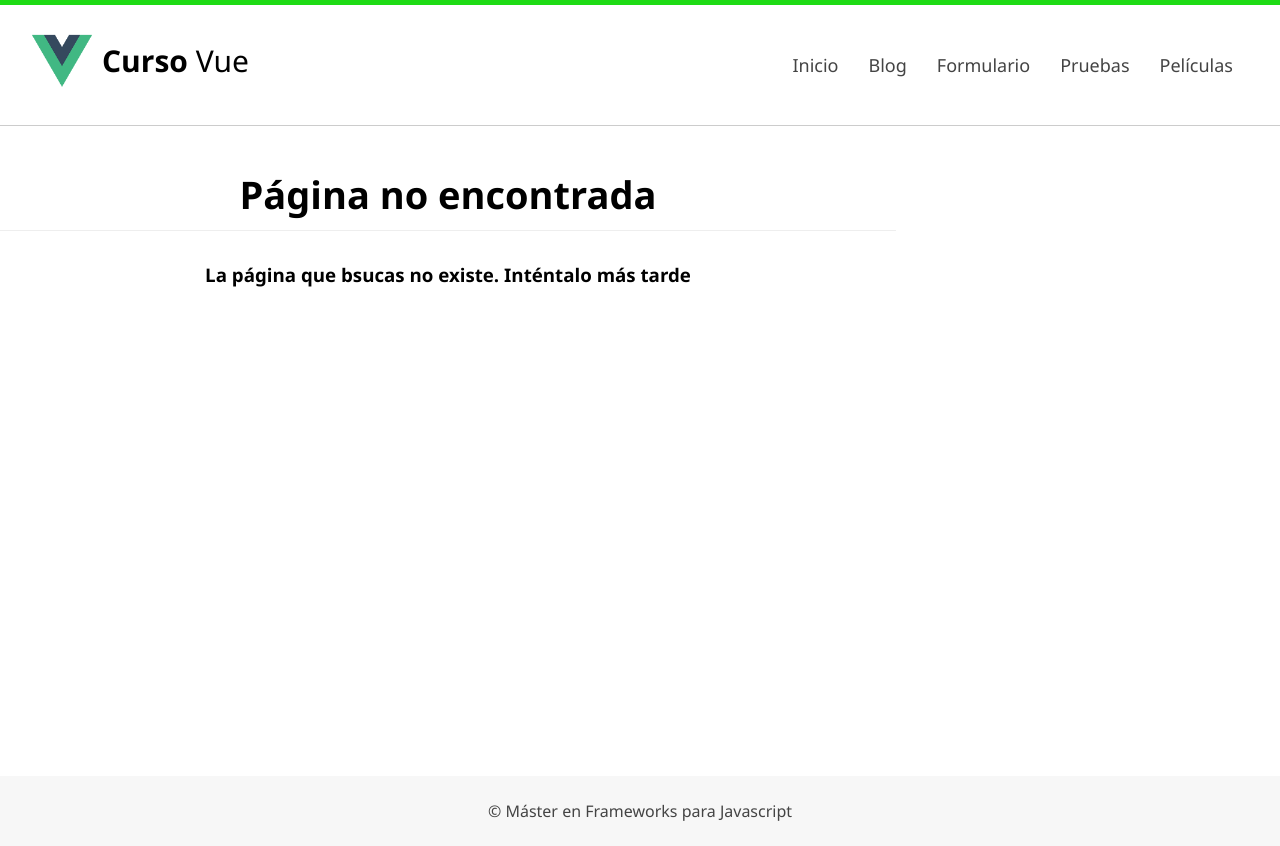
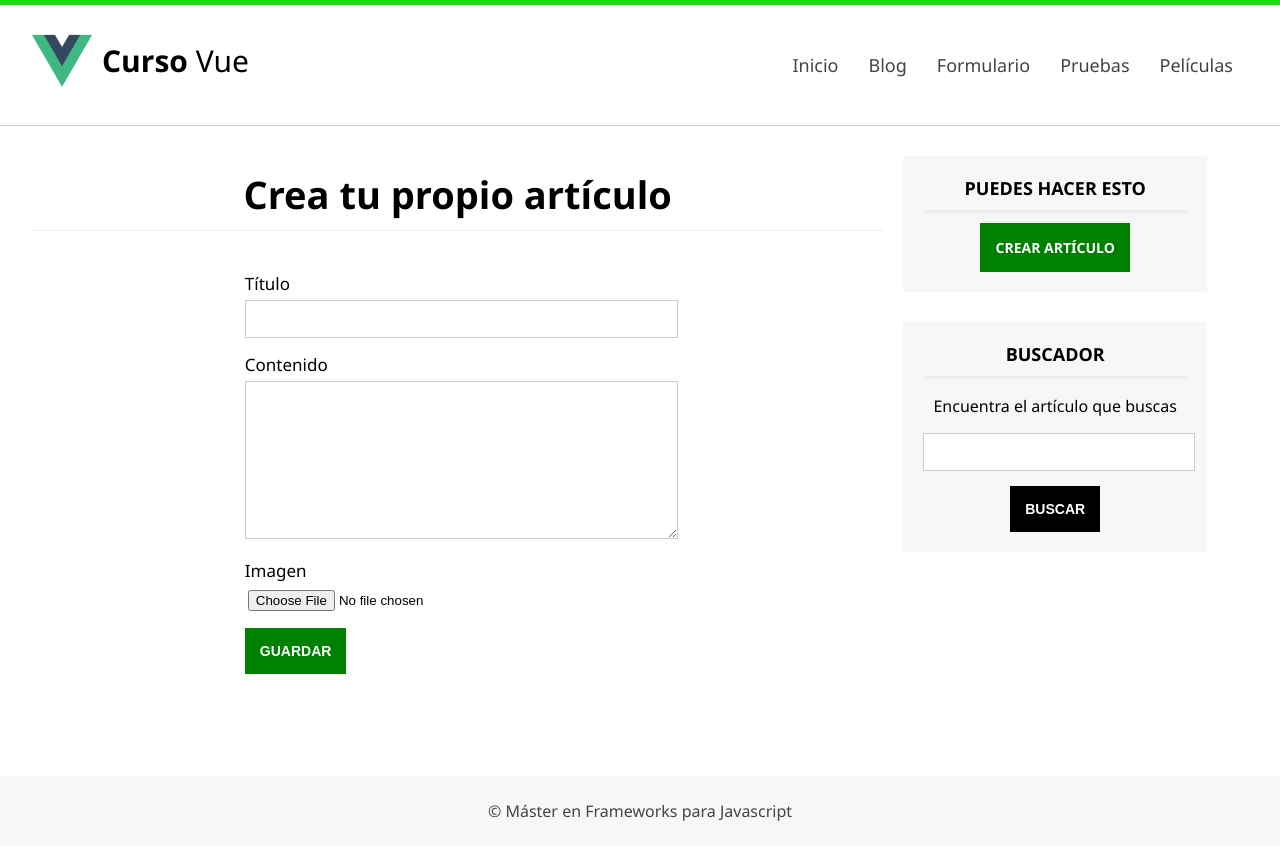
Before and after one commit to OriOrihuela/Master-Frontend-Frameworks, a Vue app in the folder learning-vue/: page /crear-articulo in a window 1280 px wide. Built offline with nearby package versions, Linux system fonts and the light colour scheme; what vue-moment would draw is missing.

Commit message:
feat(learning-vue): implement create article functionality
Implement a new component called "CreateArticle.vue" that allows the
user to create a new article. It will be saved into our MongoDB
database.

BREAKING CHANGE: !
Closes !

```diff
--- a/learning-vue/src/assets/css/styles.css
+++ b/learning-vue/src/assets/css/styles.css
@@ -296,6 +296,7 @@ body {
 }
 
 input[type="text"],
+input[type="file"],
 textarea {
   width: 100%;
   min-height: 30px;
@@ -306,6 +307,7 @@ textarea {
 }
 
 input[type="text"]:focus,
+input[type="file"]:focus,
 textarea:focus {
   box-shadow: 0 0 2px #ccc inset;
 }
--- /dev/null
+++ b/learning-vue/src/components/CreateArticle.vue
@@ -0,0 +1,124 @@
+<template>
+  <div>
+    <div class="center">
+      <section id="content">
+        <h1 class="subheader">Crea tu propio artículo</h1>
+        <!-- FORM -->
+        <form class="mid-form" @submit.prevent="submit">
+          <div class="form-group">
+            <label for="title">Título</label>
+            <input type="text" name="title" v-model="article.title" />
+            <div v-if="submitted && !$v.article.title.required">Introduce un título</div>
+          </div>
+          <div class="form-group">
+            <label for="content">Contenido</label>
+            <textarea type="text" name="content" v-model="article.content" />
+            <div
+              v-if="submitted && !$v.article.content.required"
+            >Introduce contenido para el artículo</div>
+          </div>
+          <div class="form-group">
+            <label for="image">Imagen</label>
+            <input type="file" name="file0" id="file" ref="file" @change="fileChange" />
+          </div>
+          <!-- LIMPIAR FLOATS -->
+          <div class="clearfix"></div>
+          <input type="submit" value="Guardar" class="btn btn-success" />
+        </form>
+      </section>
+      <Sidebar></Sidebar>
+      <!-- LIMPIAR FLOATS -->
+      <div class="clearfix"></div>
+    </div>
+  </div>
+</template>
+
+<script>
+import Sidebar from "./Sidebar";
+import ARTICLE from "../models/article";
+import GLOBAL from "../Global";
+import axios from "axios";
+import { required } from "vuelidate/lib/validators";
+
+export default {
+  name: "CreateArticle",
+  components: {
+    Sidebar
+  },
+  data() {
+    return {
+      article: ARTICLE,
+      file: null,
+      url: GLOBAL.url,
+      submitted: false
+    };
+  },
+  methods: {
+    // Method to submit the form.
+    submit() {
+      this.submitted = true;
+      // The validations have been touched...
+      this.$v.$touch();
+      // If the form is invalid...
+      if (this.$v.$invalid) {
+        // Fails silently.
+        return false;
+      } else {
+        // Save the data submitted by the form.
+        this.saveData();
+      }
+    },
+    // Method to save any article created by the user.
+    saveData() {
+      axios.post(this.url + "save", this.article).then(response => {
+        if (response.data.status === "success") {
+          this.saveArticle(response);
+        }
+      });
+    },
+    // In case the response.data.status is === "success".
+    saveArticle(response) {
+      // Uploading the image file in case has content.
+      if (this.file !== null && this.file !== undefined && this.file !== "") {
+        // Create a FormData instance.
+        const FORM_DATA = new FormData();
+        // /**
+        //  * Append to it the key "file0" with the image value
+        //  * (this.file.name) and the full content  of the file
+        //  */
+        FORM_DATA.append("file0", this.file, this.file.name);
+        axios
+          .post(
+            this.url + "upload-image/" + response.data.article._id,
+            FORM_DATA
+          )
+          .then(response => {
+            if (response.data.article) {
+              // Redirection.
+              this.$router.push("/blog");
+            }
+          });
+      } else {
+        // Redirection.
+        this.$router.push("/blog");
+      }
+    },
+    // Linking the introduced image by the user to the article.
+    fileChange() {
+      this.file = this.$refs.file.files[0];
+    }
+  },
+  validations: {
+    article: {
+      title: { required },
+      content: { required }
+    }
+  }
+};
+</script>
+
+<style scoped>
+#file {
+  border: none;
+}
+</style>
--- a/learning-vue/src/components/Sidebar.vue
+++ b/learning-vue/src/components/Sidebar.vue
@@ -3,7 +3,7 @@
     <aside id="sidebar">
       <div id="search" class="sidebar-item">
         <h3>Puedes hacer esto</h3>
-        <a href="#" class="btn btn-success">Crear artículo</a>
+        <router-link to="/crear-articulo" class="btn btn-success">Crear artículo</router-link>
       </div>
 
       <div id="search" class="sidebar-item">
--- /dev/null
+++ b/learning-vue/src/models/article.js
@@ -0,0 +1,10 @@
+"use strict";
+
+const ARTICLE = {
+  title: null,
+  content: null,
+  date: null,
+  image: null
+};
+
+export default ARTICLE;
```
Also changed, not shown: learning-vue/src/main.js (+9 -2 lines).
